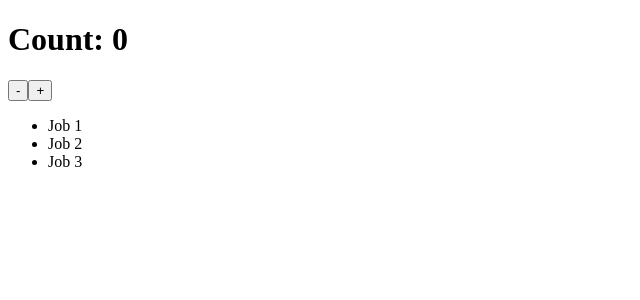
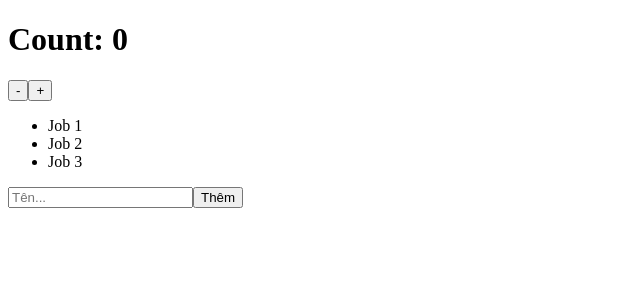
Before and after one commit to hoanganit19/unicode_online_reactjs05, a React (Vite) app: page / in a window 1280 px wide. Shown: the top 300 px of the page, without its empty margins (0-640 px from the left). Built offline with nearby package versions, Linux system fonts and the light colour scheme.

Commit message:
Xay dung Global State voi Context + useReducer - Phan 3

```diff
--- a/src/App.jsx
+++ b/src/App.jsx
@@ -10,3 +10,9 @@ export default function App() {
     </>
   );
 }
+
+//Action Creator --> Hàm trả về action (object)
+/*
+File action tương ứng với 1 module: counter, todo, product,...
+1 hàm trong 1 file action --> Thể hiện 1 action cụ thể: increment, decrement, add todo, update todo,...
+*/
--- a/src/components/Counter.jsx
+++ b/src/components/Counter.jsx
@@ -1,19 +1,13 @@
 import { useSelector, useDispatch } from "../store/utils/hook";
-
+import { increment, decrement } from "../store/actions/counterActions";
 export default function Counter() {
   const count = useSelector((state) => state.count);
   const dispatch = useDispatch();
   const handleIncrement = () => {
-    dispatch({
-      type: "counter/increment",
-      payload: 10,
-    });
+    dispatch(increment(10));
   };
   const handleDecrement = () => {
-    dispatch({
-      type: "counter/decrement",
-      payload: 5,
-    });
+    dispatch(decrement(5));
   };
   return (
     <div>
--- a/src/components/TodoList.jsx
+++ b/src/components/TodoList.jsx
@@ -1,7 +1,18 @@
-import { useSelector } from "../store/utils/hook";
-
+import { useDispatch, useSelector } from "../store/utils/hook";
+import { addTodo } from "../store/actions/todoActions";
+import { useState } from "react";
 export default function TodoList() {
+  const [name, setName] = useState("");
   const todoList = useSelector((state) => state.todoList);
+  const dispatch = useDispatch();
+  const handleAdd = (e) => {
+    e.preventDefault();
+    dispatch(addTodo(name));
+    setName("");
+  };
+  const handleChange = (e) => {
+    setName(e.target.value);
+  };
   return (
     <div>
       <ul>
@@ -9,6 +20,16 @@ export default function TodoList() {
           <li key={index}>{todo}</li>
         ))}
       </ul>
+      <form action="" onSubmit={handleAdd}>
+        <input
+          type="text"
+          placeholder="Tên..."
+          onChange={handleChange}
+          value={name}
+          required
+        />
+        <button>Thêm</button>
+      </form>
     </div>
   );
 }
--- /dev/null
+++ b/src/store/actions/counterActions.js
@@ -0,0 +1,12 @@
+export const increment = (step) => {
+  return {
+    type: "counter/increment",
+    payload: step,
+  };
+};
+export const decrement = (step) => {
+  return {
+    type: "counter/decrement",
+    payload: step,
+  };
+};
--- /dev/null
+++ b/src/store/actions/todoActions.js
@@ -0,0 +1,6 @@
+export const addTodo = (todo) => {
+  return {
+    type: "todo/add",
+    payload: todo,
+  };
+};
--- a/src/store/rootReducer.js
+++ b/src/store/rootReducer.js
@@ -4,6 +4,8 @@ export const rootReducer = (state, action) => {
       return { ...state, count: state.count + action.payload };
     case "counter/decrement":
       return { ...state, count: state.count - action.payload };
+    case "todo/add":
+      return { ...state, todoList: [...state.todoList, action.payload] };
     default:
       return state;
   }
```
